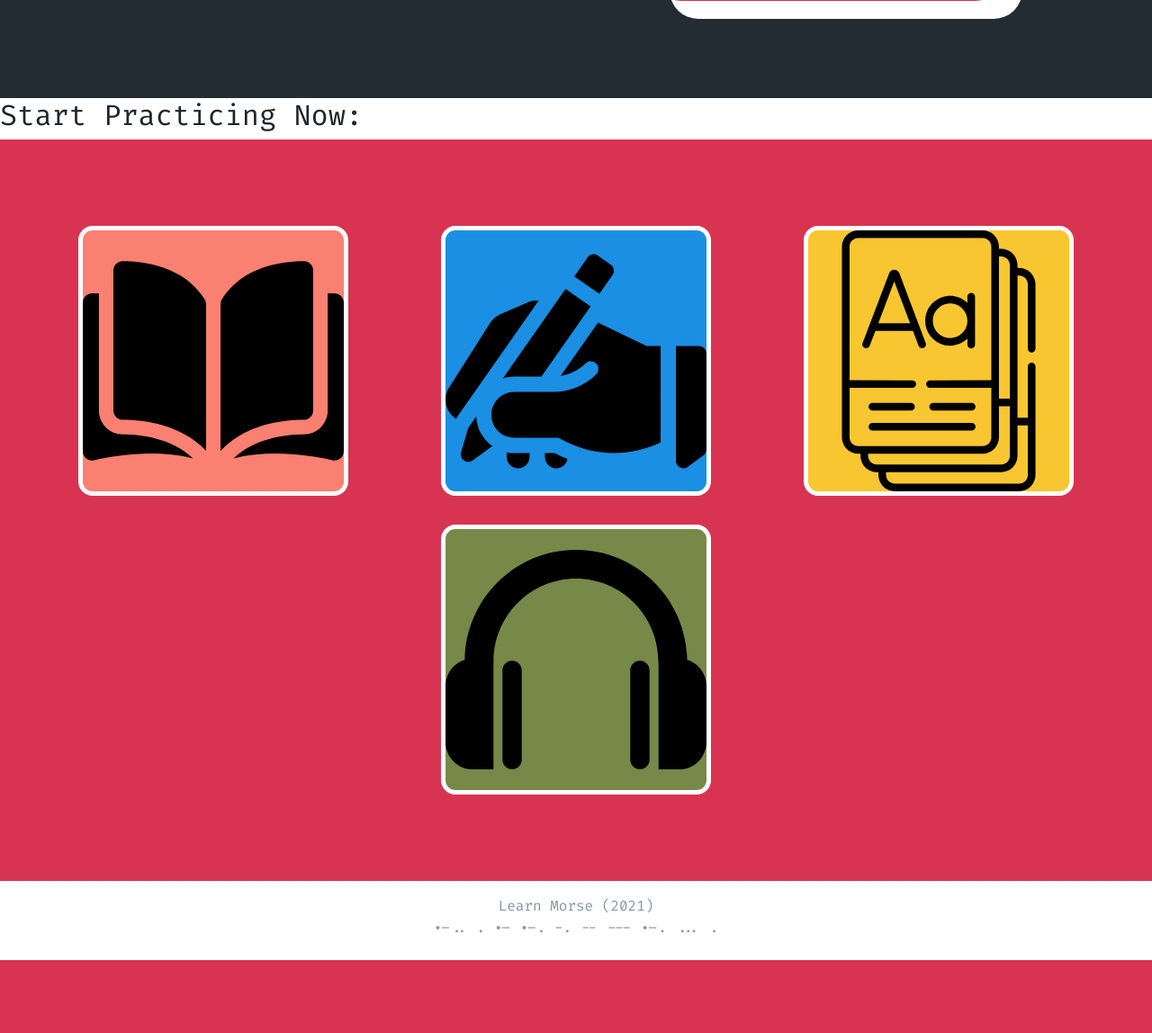
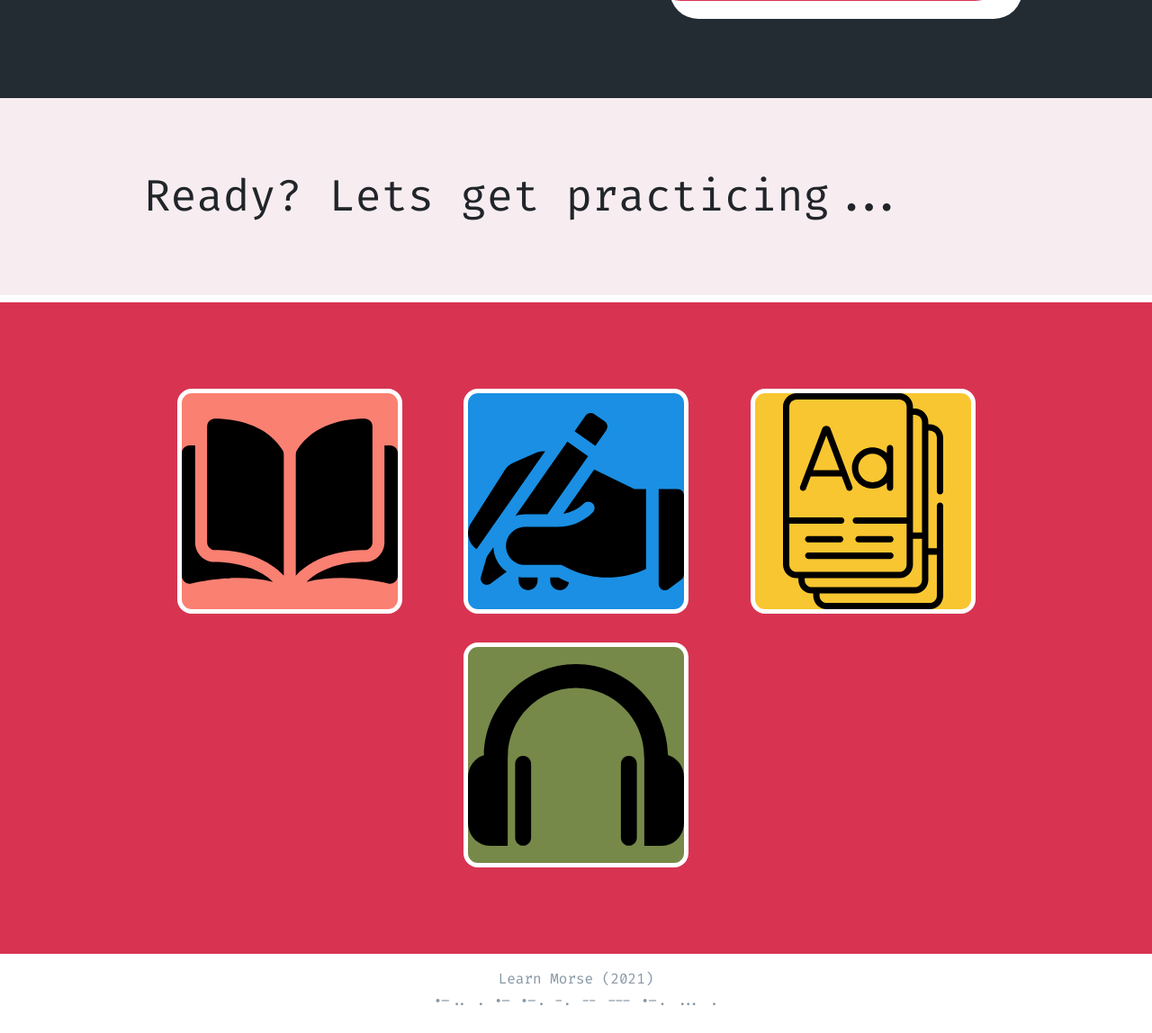
Before and after one commit to jonathanjchoong/learn-morse, a Flask app: page / in a window 1280 px wide. Shown: the part 683-1831 px from the top of the page at 90% size. Before the commit the page ends 1750 px from the top, so only its background shows below. Run offline with Flask 2, Linux system fonts and the light colour scheme; some libraries are stand-ins or nearby versions.

Commit message:
start practicing header added, added colours to gamelink boxes, margin corrections

```diff
--- a/app/static/CSS/homepage.css
+++ b/app/static/CSS/homepage.css
@@ -4,6 +4,12 @@
 
 #welcome {
   font-size: 4em;
+}
+
+#ready {
+  padding: 5rem 10rem 5rem 10rem;
+  font-size: 3.052rem;
+  background-color: #f7edf0;
 }
 
 .introduction {
@@ -98,42 +104,21 @@
   height: 50vh;
 }
 
-/* .game-selector {
-  display: grid;
-  grid-template-rows: 25% 25% 25% 25%;
-  grid-gap: 20px;
-  grid-template-columns: 75%;
-  padding: 5rem 0 10rem 0;
-  height: 100vh;
-  justify-content: space-evenly;
-  text-align: center;
-  background-color: #d83452;
-  text-decoration: none;
-}
-
-.gamelink {
-  height: 100%;
-  border: solid white 5px;
-  font-size: 50px;
-  border-radius: 1rem;
-  color: white;
-  text-align: center;
-  background-image: url("../Pages/images/morse.jpg");
-} */
-
 .game-selector {
   display: flex;
   flex-wrap: wrap;
   padding-top: 5rem;
   padding-bottom: 5rem;
+  padding-left: 9rem;
+  padding-right: 9rem;
   justify-content: space-evenly;
   text-align: center;
   background-color: #d83452;
   text-decoration: none;
 }
 .gamelink {
-  width: 300px;
-  height: 300px;
+  width: 250px;
+  height: 250px;
   border: solid white 5px;
   font-size: 30pt;
   border-radius: 1rem;
--- a/app/templates/homepage.html
+++ b/app/templates/homepage.html
@@ -33,7 +33,7 @@
   {% endif %}
 </div>
 
-<h2> Start Practicing Now: </h2>
+<h2 id="ready"> Ready? Lets get practicing... </h2>
 <div class="game-selector">
   <a href="{{url_for('read')}}">
     <div class="gamelink" id="read">
```
